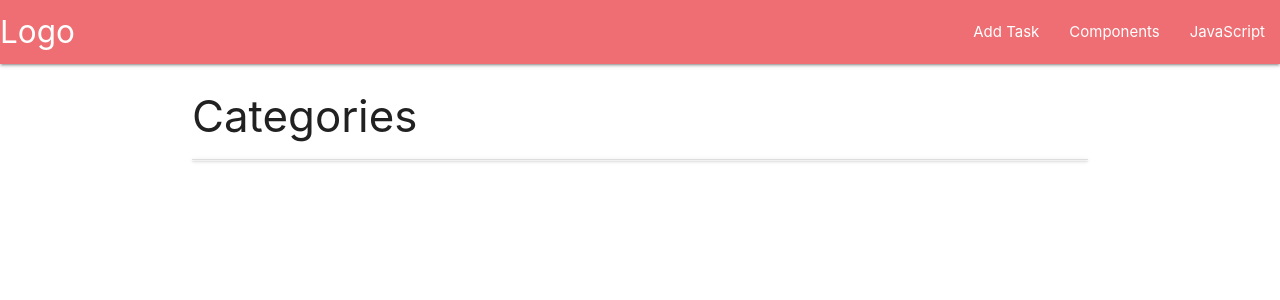
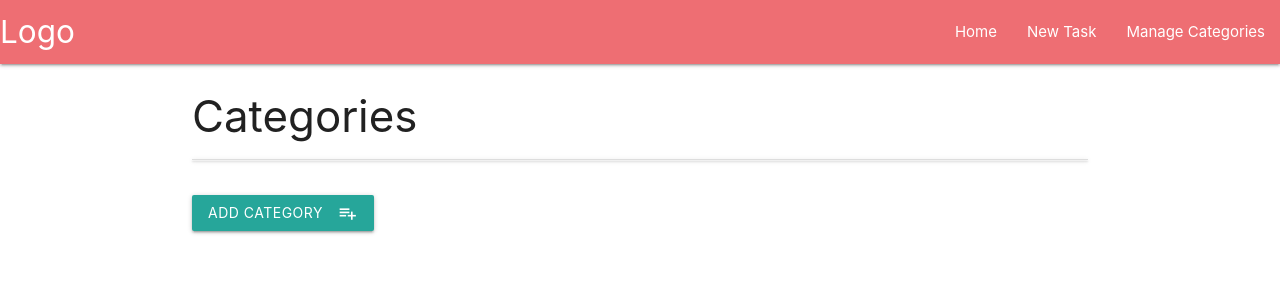
Before and after one commit to Baal89/task_manager, a Flask app: page /get_categories in a window 1280 px wide. Shown: the top 300 px of the page. Run offline with Flask 2, Linux system fonts and the light colour scheme; data that the repository does not hold is empty; some libraries are stand-ins or nearby versions.

Commit message:
add task functionality added and nav bar link as well

```diff
--- a/app.py
+++ b/app.py
@@ -88,6 +88,18 @@ def delete_category(category_id):
     return redirect(url_for('get_categories'))
 
 
+@app.route('/add_category')
+def add_category():
+    return render_template('addcategory.html')
+
+
+@app.route('/insert_category', methods=['POST'])
+def insert_category():
+    category_doc = {'category_name': request.form.get('category_name')}
+    mongo.db.categories.insert_one(category_doc)
+    return redirect(url_for('get_categories'))
+
+
 if __name__ == '__main__':
     app.run(host=os.environ.get('IP'),
             port=int(os.environ.get('PORT')),
--- a/templates/base.html
+++ b/templates/base.html
@@ -17,17 +17,17 @@
                 <a href="{{ url_for('get_tasks') }}" class="brand-logo">Logo</a>
                 <a href="#" data-target="mobile-demo" class="sidenav-trigger"><i class="material-icons">menu</i></a>
                 <ul id="nav-mobile" class="right hide-on-med-and-down">
-                    <li><a href="{{ url_for ('add_task') }}">Add Task</a></li>
-                    <li><a href="badges.html">Components</a></li>
-                    <li><a href="collapsible.html">JavaScript</a></li>
+                    <li><a href="{{url_for('get_tasks')}}">Home</a></li>
+                    <li><a href="{{url_for('add_task')}}">New Task</a></li>
+                    <li><a href="{{url_for('get_categories')}}">Manage Categories</a></li>
                 </ul>
                 </div>
             </nav>
 
             <ul class="sidenav" id="mobile-demo">
-                <li><a href="sass.html">Sass</a></li>
-                <li><a href="badges.html">Components</a></li>
-                <li><a href="collapsible.html">JavaScript</a></li>
+                <li><a href="{{url_for('get_tasks')}}">Home</a></li>
+                <li><a href="{{url_for('add_task')}}">New Task</a></li>
+                <li><a href="{{url_for('get_categories')}}">Manage Categories</a></li>
             </ul>
         </header>
             <div class="container">
--- a/templates/categories.html
+++ b/templates/categories.html
@@ -19,4 +19,9 @@
 
     </ul>
 </div>
+<div class="row">
+    <a href="{{ url_for('add_category') }}" class="waves-effect waves-light btn">
+        <i class="material-icons right">playlist_add</i>Add Category
+    </a>
+</div>
 {% endblock %}
```
Also changed, not shown: templates/addcategory.html (added, +24 -0 lines).
